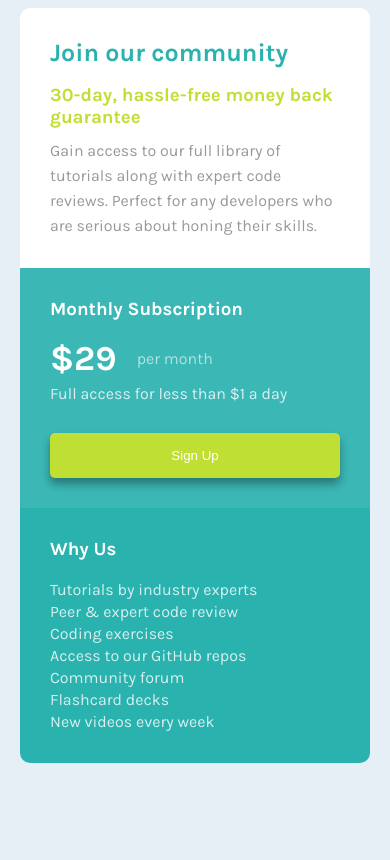
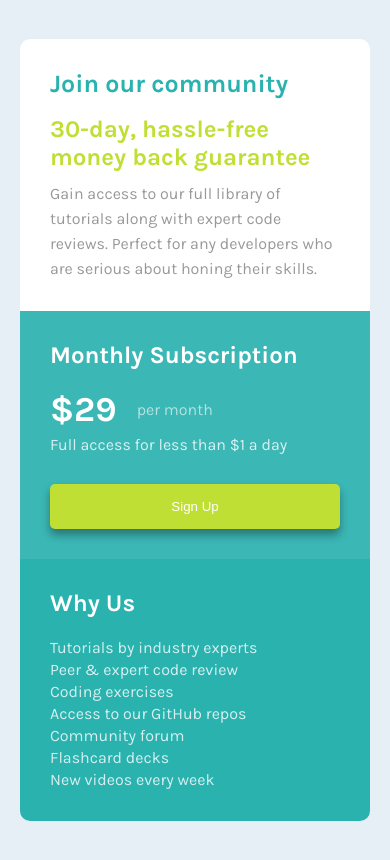
Before and after one commit to Abimbola39/single_price_grid, a plain HTML site: page index.html in a window 390 px wide. Drawn offline with Linux system fonts and the light colour scheme.

Commit message:
Add files via upload

```diff
--- a/index.html
+++ b/index.html
@@ -16,7 +16,7 @@
     <div class="container" role="main">
       <div class="sub-container1">
         <h1>Join our community</h1>
-        <h3>30-day, hassle-free money back guarantee</h3>
+        <h2>30-day, hassle-free money back guarantee</h2>
         <p class="paragraph1">
           Gain access to our full library of tutorials along with expert code
           reviews. <br />
@@ -24,7 +24,7 @@
         </p>
       </div>
       <div class="sub-container2">
-        <h3>Monthly Subscription</h3>
+        <h2>Monthly Subscription</h2>
         <div class="price-tag">
           <p class="price">&dollar;29</p>
           <p class="per">per month</p>
@@ -33,7 +33,7 @@
         <button>Sign Up</button>
       </div>
       <div class="sub-container3">
-        <h3>Why Us</h3>
+        <h2>Why Us</h2>
         <ul>
           <li>Tutorials by industry experts</li>
           <li>Peer &amp; expert code review</li>
--- a/style.css
+++ b/style.css
@@ -10,7 +10,6 @@ body {
   height: 100vh;
   background-color: hsl(204, 43%, 93%);
   font-size: 16px;
-  max-width: 1440px;
   font-family: karla;
 }
 
@@ -40,17 +39,17 @@ h1 {
   margin-top: 0;
 }
 
-h3 {
+h2 {
   margin-top: 0;
 }
 
-.sub-container1 h3 {
+.sub-container1 h2 {
   color: hsl(71, 73%, 54%);
   margin-bottom: 10px;
 }
 
 .sub-container2 {
-  background-color: hsl(179, 62%, 43%, 0.9);
+  background-color: hsl(179, 62%, 43%);
   padding: 40px;
   color: white;
   border-bottom-left-radius: 10px;
@@ -94,7 +93,7 @@ button {
 }
 
 .sub-container3 {
-  background-color: hsl(179, 62%, 43%);
+  background-color:  hsl(179, 62%, 43%, 0.9);
   color: white;
   padding: 40px;
   border-bottom-right-radius: 10px;
@@ -109,13 +108,6 @@ ul {
 }
 
 @media only screen and (max-width: 750px) {
-  body {
-    display: flex;
-    justify-content: center;
-    align-items: center;
-    height: auto;
-  }
-
   .container {
     display: grid;
     grid-template-columns: 350px;
```
